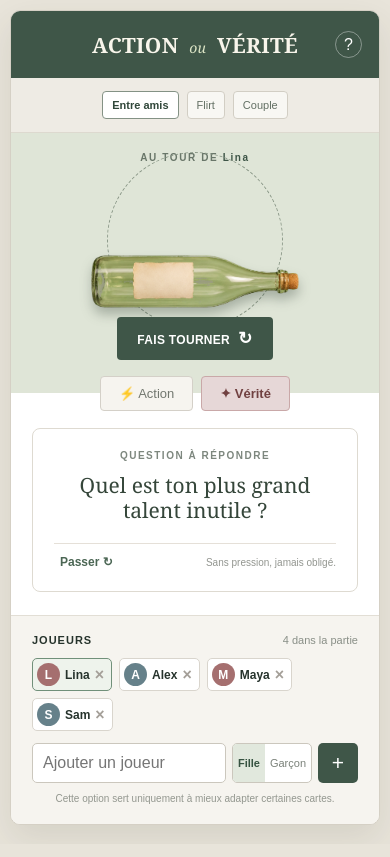
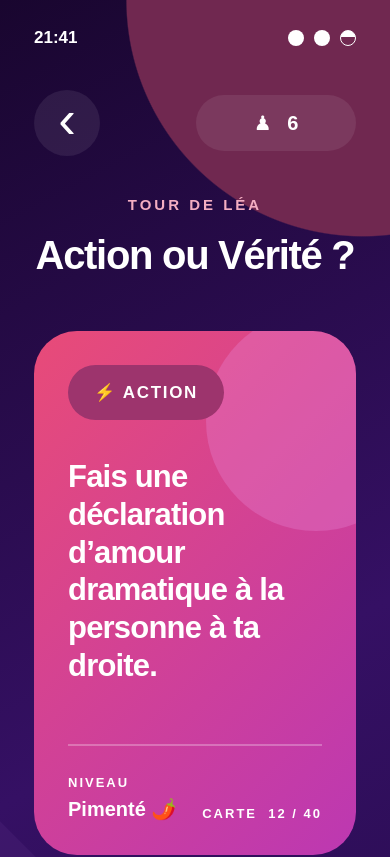
Before and after one commit to wind0009/true-or-dare, a Next.js app: page / in a window 390 px wide. Shown: the top 857 px of the page. Built offline with nearby package versions, Linux system fonts and the light colour scheme.

Commit message:
Match the mobile game interface

```diff
--- a/app/page.tsx
+++ b/app/page.tsx
@@ -1,19 +1,31 @@
 "use client";
 import { useMemo, useState } from "react";
 
-type Player={name:string;gender:"Fille"|"Garçon"}; type Kind="Action"|"Vérité";
-const packs={
-  "Entre amis":{Action:["Fais une imitation de quelqu’un du groupe jusqu’à ce qu’on devine.","Laisse le groupe choisir une chanson : danse dessus pendant 20 secondes.","Fais le compliment le plus original à la personne à ta droite.","Parle avec un accent choisi par le groupe pour les deux prochains tours."],Vérité:["Quel est ton plus grand talent inutile ?","Quelle est la chose la plus drôle qui te soit arrivée cette année ?","Si tu pouvais échanger ta vie avec quelqu’un ici pendant une journée, qui choisirais-tu ?","Quel est le dernier mensonge innocent que tu as dit ?"]},
-  "Flirt":{Action:["Fais un compliment sincère à une personne de ton choix.","Regarde une personne dans les yeux pendant dix secondes sans rire.","Envoie un emoji qui décrit ton mood à quelqu’un du groupe.","Choisis une personne et invente votre nom de duo."],Vérité:["Quelle qualité te fait craquer chez quelqu’un ?","Quel est le plus beau compliment que tu aies reçu ?","Quel serait ton rendez-vous parfait ?","Qu’est-ce qui te met immédiatement de bonne humeur ?"]},
-  "Couple":{Action:["Rejouez ensemble votre premier rendez-vous en trente secondes.","Fais un massage des épaules de trente secondes à ton partenaire.","Dis trois choses que tu apprécies chez l’autre.","Choisissez une chanson qui vous représente et chantez le refrain."],Vérité:["Quel souvenir de nous te fait le plus sourire ?","Qu’aimerais-tu refaire ensemble bientôt ?","Quelle petite habitude de l’autre te fait fondre ?","Quel voyage rêverais-tu de faire à deux ?"]}
+type Kind = "Action" | "Vérité";
+const cards = {
+  Action: ["Fais une déclaration d’amour dramatique à la personne à ta droite.", "Laisse le groupe choisir une chanson et danse pendant vingt secondes.", "Imite une personne autour de toi jusqu’à ce que le groupe la reconnaisse.", "Fais le compliment le plus original à la personne de ton choix."],
+  Vérité: ["Quelle est la chose la plus spontanée que tu aies faite ?", "Quelle est la qualité que tu préfères chez les autres ?", "Quel est ton souvenir le plus drôle avec des amis ?", "Quel serait ton rendez-vous parfait ?"],
 };
-export default function Home(){
- const [players,setPlayers]=useState<Player[]>([{name:"Lina",gender:"Fille"},{name:"Alex",gender:"Garçon"},{name:"Maya",gender:"Fille"},{name:"Sam",gender:"Garçon"}]); const [name,setName]=useState("");const [gender,setGender]=useState<Player["gender"]>("Fille");const [pack,setPack]=useState<keyof typeof packs>("Entre amis");const [player,setPlayer]=useState<Player|null>(players[0]);const [kind,setKind]=useState<Kind>("Vérité");const [index,setIndex]=useState(0);const [spinning,setSpinning]=useState(false);
- const question=useMemo(()=>packs[pack][kind][index%packs[pack][kind].length],[pack,kind,index]);
- function spin(){if(spinning||!players.length)return;setSpinning(true);window.setTimeout(()=>{setPlayer(players[Math.floor(Math.random()*players.length)]);setKind(Math.random()>.5?"Action":"Vérité");setIndex((n)=>n+1);setSpinning(false)},1050)}
- function add(e:React.FormEvent){e.preventDefault();const clean=name.trim();if(clean&&!players.some(p=>p.name===clean)){const p={name:clean,gender};setPlayers([...players,p]);setPlayer(p)}setName("")}
- return <main className="app"><section className="game-shell"><div className="top"><div className="logo">ACTION <span>ou</span> VÉRITÉ</div><button className="help">?</button></div><div className="pack-tabs">{Object.keys(packs).map(p=><button key={p} onClick={()=>{setPack(p as keyof typeof packs);setIndex(0)}} className={pack===p?"on":""}>{p}</button>)}</div>
- <div className="playground"><div className="confetti c1">✦</div><div className="confetti c2">●</div><div className="confetti c3">✚</div><p className="turn">AU TOUR DE <b>{player?.name||"…"}</b></p><div className={`bottle ${spinning?"spin":""}`}><img src="/assets/spin-bottle.png" alt="Bouteille"/></div><button className="spin-button" onClick={spin} disabled={spinning}>{spinning?"ÇA TOURNE…":"FAIS TOURNER"}<span>↻</span></button></div>
- <div className="challenge"><div className="challenge-tabs"><button className={kind==="Action"?"active action":""} onClick={()=>setKind("Action")}>⚡ Action</button><button className={kind==="Vérité"?"active truth":""} onClick={()=>setKind("Vérité")}>✦ Vérité</button></div><div className={`card ${kind.toLowerCase()}`}><div className="card-label">{kind==="Action"?"DÉFI À RELEVER":"QUESTION À RÉPONDRE"}</div><p>{question}</p><div className="card-bottom"><button onClick={()=>setIndex(n=>n+1)}>Passer ↻</button><span>Sans pression, jamais obligé.</span></div></div></div>
- <section className="players"><div className="players-title"><b>JOUEURS</b><span>{players.length} dans la partie</span></div><div className="player-chips">{players.map(p=><div key={p.name} className={player?.name===p.name?"picked":""}><i className={p.gender==="Fille"?"pink":"blue"}>{p.name[0]}</i>{p.name}<button aria-label={`Retirer ${p.name}`} onClick={()=>{setPlayers(players.filter(x=>x.name!==p.name));if(player?.name===p.name)setPlayer(null)}}>×</button></div>)}</div><form onSubmit={add}><input value={name} onChange={e=>setName(e.target.value)} placeholder="Ajouter un joueur"/><div className="gender-choice"><button type="button" className={gender==="Fille"?"chosen":""} onClick={()=>setGender("Fille")}>Fille</button><button type="button" className={gender==="Garçon"?"chosen":""} onClick={()=>setGender("Garçon")}>Garçon</button></div><button className="add" aria-label="Ajouter">+</button></form><small>Cette option sert uniquement à mieux adapter certaines cartes.</small></section></section></main>
+
+export default function Game() {
+  const [kind, setKind] = useState<Kind>("Action");
+  const [card, setCard] = useState(0);
+  const [turn, setTurn] = useState("Léa");
+  const [count, setCount] = useState(6);
+  const text = useMemo(() => cards[kind][card % cards[kind].length], [kind, card]);
+  const nextCard = (nextKind = kind) => { setKind(nextKind); setCard((value) => value + 1); };
+  const nextTurn = () => { const names = ["Léa", "Alex", "Maya", "Sam", "Lina", "Noah"]; setTurn(names[Math.floor(Math.random() * names.length)]); nextCard(Math.random() > 0.5 ? "Action" : "Vérité"); };
+
+  return <main className="phone-page">
+    <section className="phone-shell">
+      <div className="status"><span>21:41</span><div><i /> <i /> <i className="half" /></div></div>
+      <header className="game-header"><button aria-label="Retour" className="back">‹</button><button className="player-count" onClick={() => setCount((value) => value === 6 ? 5 : 6)}>♟ <b>{count}</b></button></header>
+      <div className="heading"><p>TOUR DE {turn.toUpperCase()}</p><h1>Action ou Vérité ?</h1></div>
+      <article className="challenge-card"><div className={`bubble ${kind.toLowerCase()}`} /><div className={`tag ${kind.toLowerCase()}`}>{kind === "Action" ? "⚡" : "💬"} {kind.toUpperCase()}</div><p>{text}</p><footer><div><small>NIVEAU</small><b>{kind === "Action" ? "Pimenté 🌶️" : "Curieux ✨"}</b></div><span>CARTE&nbsp; {12 + card} / 40</span></footer></article>
+      <p className="choose">Choisis ton camp</p>
+      <div className="choice-grid"><button className={kind === "Vérité" ? "selected truth" : "truth"} onClick={() => nextCard("Vérité")}><span>💬</span>VÉRITÉ</button><button className={kind === "Action" ? "selected action" : "action"} onClick={() => nextCard("Action")}><span>⚡</span>ACTION</button></div>
+      <button className="skip" onClick={nextTurn}>Passer cette carte <b>→</b></button>
+      <div className="home-line" />
+    </section>
+  </main>;
 }
```
Also changed, not shown: app/globals.css.
